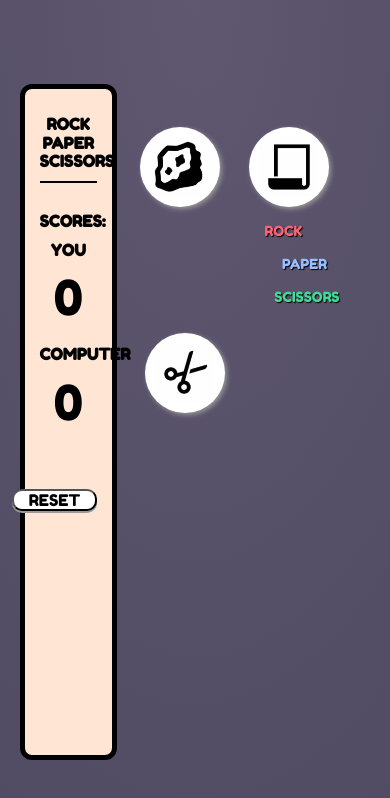
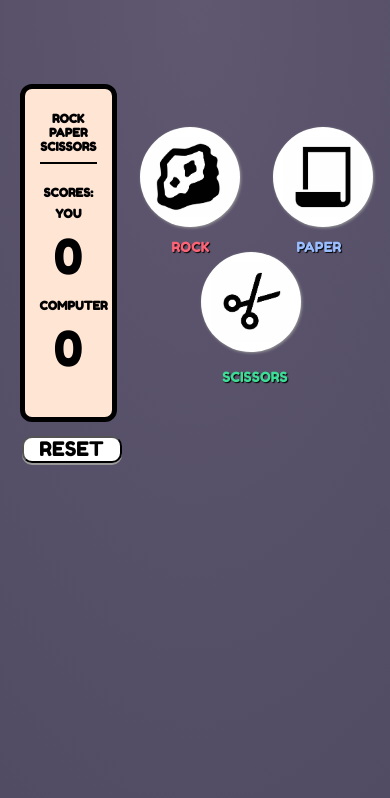
Before and after one commit to jdleecruz/RockPaperScissors, a plain HTML site: page RockPaperScissors/index.html in a window 390 px wide. Drawn offline with nearby package versions, Linux system fonts and the light colour scheme.

Commit message:
Made improvements to responsiveness for mobile.

```diff
--- a/RockPaperScissors/stylesheet.css
+++ b/RockPaperScissors/stylesheet.css
@@ -41,9 +41,9 @@ p {
 }
 
 .scoreboard .reset {
-    float: right;
     background-color: white;
     margin-top: 7vh;
+    margin-left: 14vw;
 
     border-radius: 10px;
     box-shadow: 0px 4px #999;
@@ -185,41 +185,61 @@ p {
 @media only screen
 and (max-width : 768px) {
     .scoreboard {
-        font-size: 8px;
+        font-size: 6px;
+        height: 40vh;
     }
 
     .scoreboard .reset {
         box-shadow: 0px 2px #999;
-        width: 85px;
+        width: 100px;
+        margin-left: 0vw;
+        transform: translateX(-18px);
 
-        font-size: 16px;
-        font-family: 'Fredoka One', cursive;
+        font-size: 20px;
     }
 
     .rock, .paper, .scissors {
-        box-shadow: 2px 2px 5px #999;
-        width: 80px;
-        height: 80px;
-        background-size: 60px 60px;
+        float: none;
+        box-shadow: 1px 1px 3px #999;
+        width: 100px;
+        height: 100px;
+        background-size: 80px 80px;
+    }
+
+    .scissors {
+        margin-left: 21.5vw;
+        margin-top: 3vh;
     }
 
     .option1 {
+        position: absolute;
+        margin-left: 44vw;
+        transform: translateY(-130px);
         font-size: 14px;
         text-shadow: 1px 1px 1px black;
     }
 
     .option2 {
+        position: absolute;
+        margin-left: 76vw;
+        transform: translateY(-130px);
         font-size: 14px;
         text-shadow: 1px 1px 1px black;
     }
 
     .option3 {
+        position: absolute;
+        margin-left: 57vw;
+        margin-bottom: 70vh;
         font-size: 14px;
         text-shadow: 1px 1px 1px black;
     }
 
     .result {
         display: none;
+        margin-left: 5vw;
+        margin-top: 10vh;
+        width: 90vw;
         font-size: 22px;
     }
 }
```
